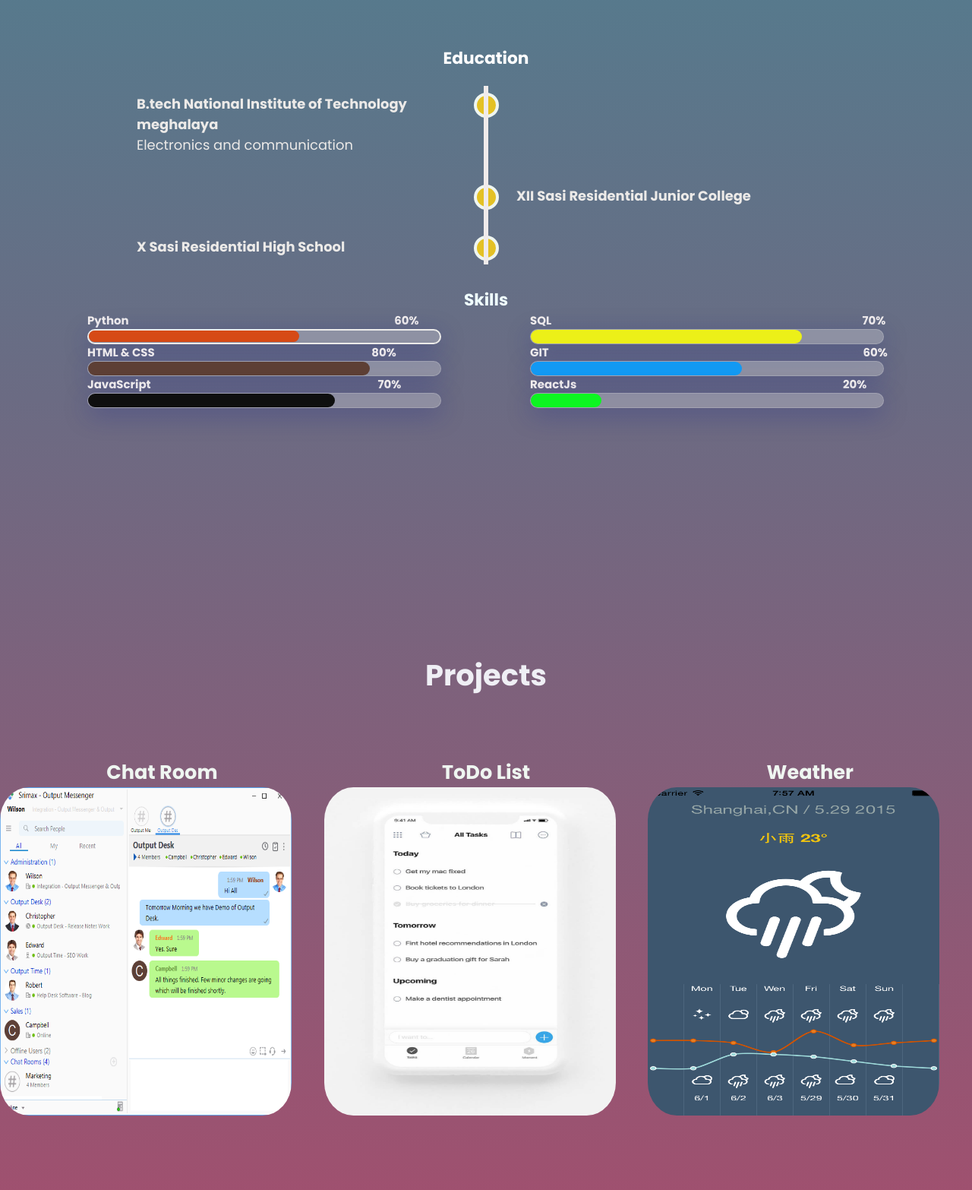
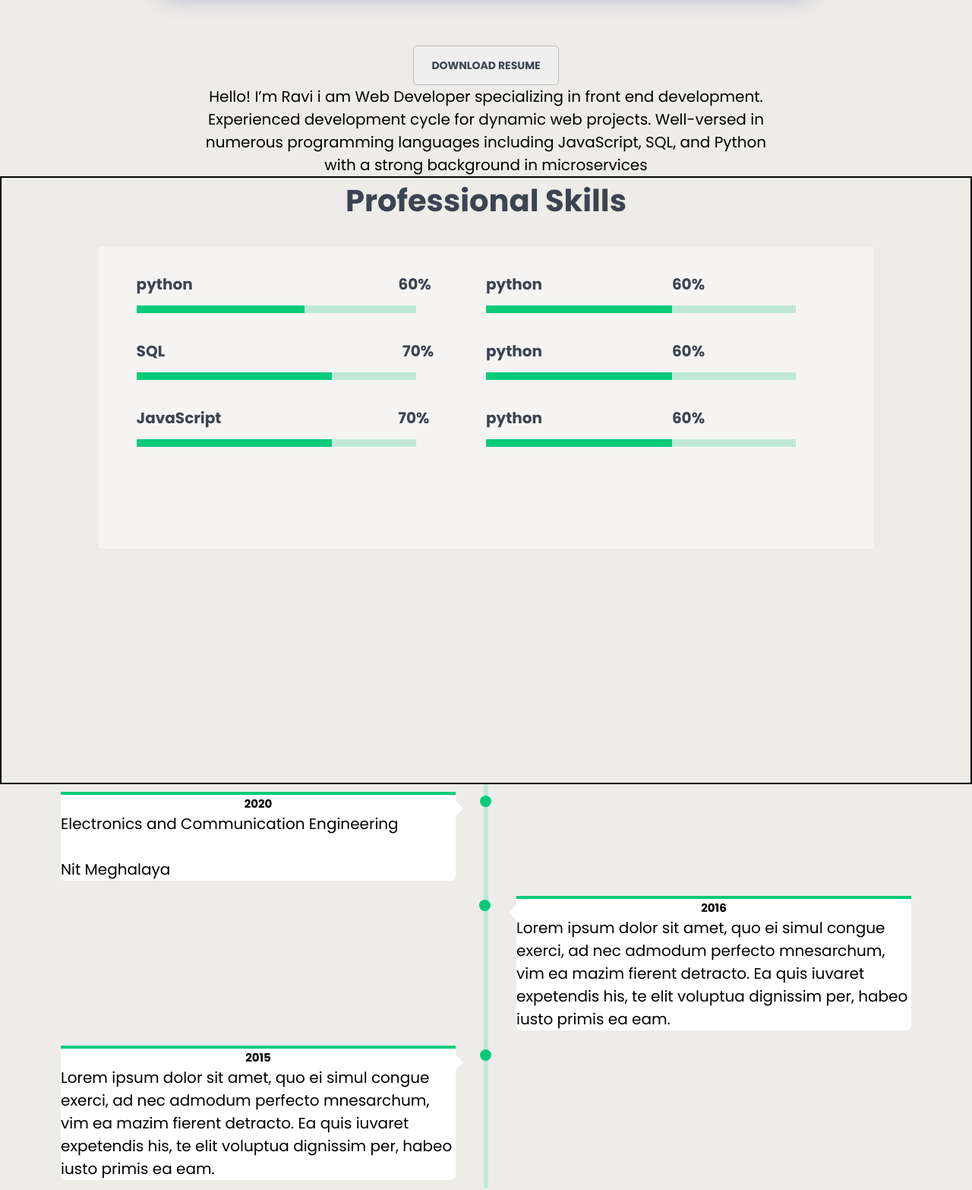
Before and after one commit to Monk19/about, a plain HTML site: page index.html in a window 1280 px wide. Shown: the part 740-2306 px from the top of the page at 76% size. Drawn offline with nearby package versions, Linux system fonts and the light colour scheme.

Commit message:
new format

```diff
--- a/index.html
+++ b/index.html
@@ -55,10 +55,12 @@
         <img src="./pictures/yo.png" class="mypic" />
         <div class="details">
           <div class="about">
-            Hello
+            <div class="yoloo">
+              <spam>Hello</spam>
+            </div>
             <h1>I'm Ravi</h1>
             <p>I am a webdeveloper</p>
-            <div style="height: 1px; width: 100%; background: honeydew"></div>
+            <div style="height: 1px; width: 100%; background: #dedede"></div>
           </div>
           <div class="tabs" style="margin-top: 5%">
             <table>
@@ -152,183 +154,141 @@
         </div>
       </div>
     </div>
+    <div>
+      <div class="cv">
+        <button>
+          <a href="./Chinta_Ravi Sanker.pdf" download
+            ><h1>DOWNLOAD RESUME</h1></a
+          >
+        </button>
+      </div>
+      <div class="abut">
+        <p>
+          Hello! I’m Ravi i am Web Developer specializing in front end
+          development. Experienced development cycle for dynamic web projects.
+          Well-versed in numerous programming languages including JavaScript,
+          SQL, and Python with a strong background in microservices
+        </p>
+      </div>
+    </div>
+    <div class="skills">
+      <h4 class="ps" style="">Professional Skills</h4>
+      <div class="ski-box">
+        <div class="right-grid">
+          <div class="py">
+            <div class="lan-name">
+              <h6>python</h6>
+              <h6 class="percent" style="width:300px; text-align: right">
+                60%
+              </h6>
+            </div>
+            <div class="progress-bar">
+              <div class="progress"></div>
+            </div>
+          </div>
 
-    <div class="education" id="edu">
-      <h2 style="color: white; text-align: center; font-size: 1.7vw">
-        Education
-      </h2>
+          <div class="py">
+            <div class="lan-name">
+              <h6>SQL</h6>
+              <h6 class="percent" style="width:340px; text-align: right">
+                70%
+              </h6>
+            </div>
+            <div class="progress-bar">
+              <div class="progress" style="width:70%;"></div>
+            </div>
+          </div>
 
-      <div class="timeline">
-        <div
-          data-aos="fade-left"
-          data-aos-anchor="#example-anchor"
-          data-aos-offset="1000"
-          data-aos-easing="ease-in-sine"
-        >
-          <div class="container left">
-            <div class="content">
-              <h2>B.tech National Institute of Technology meghalaya</h2>
-              <p class="branch">Electronics and communication</p>
+          <div class="py">
+            <div class="lan-name">
+              <h6>JavaScript</h6>
+              <h6 class="percent" style="width:260px; text-align: right">
+                70%
+              </h6>
+            </div>
+            <div class="progress-bar">
+              <div class="progress" style="width:70%;"></div>
             </div>
           </div>
         </div>
-        <div
-          data-aos="fade-right"
-          data-aos-offset="200"
-          data-aos-easing="ease-in-sine"
-        >
-          <div class="container right">
-            <div class="content">
-              <h2>XII Sasi Residential Junior College</h2>
+        <div class="left-grid">
+           <div class="py">
+            <div class="lan-name">
+              <h6>python</h6>
+              <h6 class="percent" style="width:200px; text-align: right">
+                60%
+              </h6>
+            </div>
+            <div class="progress-bar">
+              <div class="progress"></div>
             </div>
           </div>
-        </div>
-        <div
-          data-aos="fade-left"
-          data-aos-anchor="#example-anchor"
-          data-aos-offset="1200"
-          data-aos-easing="ease-in-sine"
-        >
-          <div class="container left">
-            <div class="content">
-              <h2>X Sasi Residential High School</h2>
+          <div class="py">
+            <div class="lan-name">
+              <h6>python</h6>
+              <h6 class="percent" style="width:200px; text-align: right">
+                60%
+              </h6>
+            </div>
+            <div class="progress-bar">
+              <div class="progress"></div>
             </div>
           </div>
-        </div>
-      </div>
-
-      <h2
-        style="
-          text-align: center;
-          color: azure;
-          margin-top: 30px;
-          font-size: 1.7vw;
-        "
-        id="skills"
-      >
-        Skills
-      </h2>
-
-      <div class="skills">
-        <div data-aos="flip-left">
-          <div class="right-grid">
-            <div data-aos="fade-up" data-aos-duration="500">
-              <div class="language">
-                <div class="lan-name">
-                  <h3 style="display: inline-block">Python</h3>
-                  <h3
-                    style="display: inline-block; text-align: right; width: 65%"
-                  >
-                    60%
-                  </h3>
-                </div>
-                <div class="progress-bar py">
-                  <div class="progress"></div>
-                </div>
-              </div>
+          <div class="py">
+            <div class="lan-name">
+              <h6>python</h6>
+              <h6 class="percent" style="width:200px; text-align: right">
+                60%
+              </h6>
             </div>
-            <div data-aos="fade-up" data-aos-duration="2000">
-              <div class="language">
-                <div class="lan-name">
-                  <h3 style="display: inline-block">HTML & CSS</h3>
-                  <h3
-                    style="display: inline-block; text-align: right; width: 54%"
-                  >
-                    80%
-                  </h3>
-                </div>
-                <div class="progress-bar html">
-                  <div class="progress"></div>
-                </div>
-              </div>
-            </div>
-            <div data-aos="fade-up" data-aos-duration="3000">
-              <div class="language">
-                <div class="lan-name">
-                  <h3 style="display: inline-block">JavaScript</h3>
-                  <h3
-                    style="display: inline-block; text-align: right; width: 56%"
-                  >
-                    70%
-                  </h3>
-                </div>
-                <div class="progress-bar js">
-                  <div class="progress"></div>
-                </div>
-              </div>
-            </div>
-          </div>
-        </div>
-        <div data-aos="flip-right">
-          <div class="left-grid">
-            <div data-aos="fade-up" data-aos-duration="500">
-              <div class="language">
-                <div class="lan-name">
-                  <h3 style="display: inline-block">SQL</h3>
-                  <h3
-                    style="display: inline-block; text-align: right; width: 75%"
-                  >
-                    70%
-                  </h3>
-                </div>
-                <div class="progress-bar sql">
-                  <div class="progress"></div>
-                </div>
-              </div>
-            </div>
-            <div data-aos="fade-up" data-aos-duration="2000">
-              <div class="language">
-                <div class="lan-name">
-                  <h3 style="display: inline-block">GIT</h3>
-                  <h3
-                    style="display: inline-block; text-align: right; width: 76%"
-                  >
-                    60%
-                  </h3>
-                </div>
-                <div class="progress-bar git">
-                  <div class="progress"></div>
-                </div>
-              </div>
-            </div>
-            <div data-aos="fade-up" data-aos-duration="3000">
-              <div class="language">
-                <div class="lan-name">
-                  <h3 style="display: inline-block">ReactJs</h3>
-                  <h3
-                    style="display: inline-block; text-align: right; width: 65%"
-                  >
-                    20%
-                  </h3>
-                </div>
-                <div class="progress-bar react">
-                  <div class="progress"></div>
-                </div>
-              </div>
+            <div class="progress-bar">
+              <div class="progress"></div>
             </div>
           </div>
         </div>
       </div>
     </div>
-    <h2 class="Sleep" style="text-align: center">Projects</h2>
-    <div class="projects" id="pro-exp">
-      <div class="pros">
-        <h3>Chat Room</h3>
-        <img src="./pictures/outputmessenger_chatroom.png" alt="" />
+
+    <!-- TimeLine Start  -->
+    <div class="timeline">
+      <div class="container left">
+        <div class="content">
+          <div class="time-top-band"></div>
+          <h2>2020</h2>
+          <p>
+            Electronics and Communication Engineering
+            <br />
+            <br />
+            Nit Meghalaya
+          </p>
+        </div>
       </div>
-      <div class="pros">
-        <h3>ToDo List</h3>
-        <img src="./pictures/main-image@2x.jpg" alt="" />
+      <div class="container right">
+        <div class="content">
+          <div class="time-top-band"></div>
+          <h2>2016</h2>
+          <p>
+            Lorem ipsum dolor sit amet, quo ei simul congue exerci, ad nec
+            admodum perfecto mnesarchum, vim ea mazim fierent detracto. Ea quis
+            iuvaret expetendis his, te elit voluptua dignissim per, habeo iusto
+            primis ea eam.
+          </p>
+        </div>
       </div>
-      <div class="pros">
-        <h3>Weather </h3>
-        <img src="./pictures/App Screen Shot.png" alt="" />
+      <div class="container left">
+        <div class="content">
+          <div class="time-top-band"></div>
+          <h2>2015</h2>
+          <p>
+            Lorem ipsum dolor sit amet, quo ei simul congue exerci, ad nec
+            admodum perfecto mnesarchum, vim ea mazim fierent detracto. Ea quis
+            iuvaret expetendis his, te elit voluptua dignissim per, habeo iusto
+            primis ea eam.
+          </p>
+        </div>
       </div>
     </div>
-    <footer>
-      <h5 style="text-align: center;">MonkEy Makes<spam><sup>&#169;</sup></h5></spam>
-      <!-- <a href="#top" style="text-align:right;color: wheat;margin-left:40vw;">Top</a> -->
-    </footer>
+    <!-- TimeLine End -->
 
     <script>
       AOS.init();
--- a/styles/style.css
+++ b/styles/style.css
@@ -4,27 +4,21 @@
   padding: 0;
   box-sizing: border-box;
   font-family: "Poppins", sans-serif;
+  --gree: #07cb79;
+  --he: #3d4451;
+  --ti: #c0e8d7;
+  --cb:#f5f4f2;
 }
 html,
 body {
   font-size: 52.5px;
-  /* background-color: rgb(170, 202, 233); */
-  background: #aa4b6b; /* fallback for old browsers */
-  background: -webkit-linear-gradient(
-    to bottom,
-    #3b8d99,
-    #6b6b83,
-    #aa4b6b
-  ); /* Chrome 10-25, Safari 5.1-6 */
-  background: linear-gradient(
-    to bottom,
-    #3b8d99,
-    #6b6b83,
-    #aa4b6b
-  ); /* W3C, IE 10+/ Edge, Firefox 16+, Chrome 26+, Opera 12+, Safari 7+ */
+  background: rgb(238, 236, 232); /* fallback for old browsers */
 
   /* height: 100vh; */
   scroll-behavior: smooth;
+}
+p {
+  font-size: 20px;
 }
 /*Nav Bar Styling*/
 div.top-header {
@@ -37,7 +31,7 @@ div.top-header {
   align-items: center;
   /* font-size:10vw; */
   position: fixed;
-  z-index:3;
+  z-index: 3;
 }
 div.nav-container {
   padding: 3px;
@@ -46,7 +40,7 @@ div.nav-container {
 
 /* ----- */
 div.nav-container > a {
-  color: rgb(240, 219, 224);
+  color: #c0c2c6;
   font-size: 40%;
   font-weight: 500;
   text-decoration: none;
@@ -58,15 +52,16 @@ div.nav-container > a {
 .on-mouseover {
   visibility: hidden;
   width: 0%;
-  background: rgb(24, 5, 41);
+  background: #07cb79;
   height: 2px;
-  transition: width 1s, height 2s;
+  transition: width 0.5s, height 1s;
 }
 a:hover + div.on-mouseover {
   visibility: visible;
   width: 100%;
-  height: 3px;
+  height: 2px;
 }
+
 div.cv-button {
   margin: auto;
   height: 10%;
@@ -92,12 +87,12 @@ div.cv-button {
   /* box-shadow: 0px 10px 20px rgb(198, 224, 241); */
   display: grid;
   grid-template-columns: 200px 1fr 1fr 2fr;
-  grid-template-rows: 1fr 100px;
+  grid-template-rows: 1fr 80px;
   height: 90%;
   width: 70%;
-
   border-radius: 30%;
   margin: auto;
+  margin-top: 30px;
   background: rgba(255, 255, 255, 0.4);
   box-shadow: 0 8px 32px 0 rgba(31, 38, 135, 0.37);
   backdrop-filter: blur(4px);
@@ -105,6 +100,14 @@ div.cv-button {
   border-radius: 10px;
   border: 1px solid rgba(255, 255, 255, 0.18);
 }
+.yoloo {
+  font-size: 30%;
+  background-color: var(--gree);
+  color: white;
+  width: 10%;
+  text-align: center;
+}
+
 img {
   grid-column: 1/3;
   /* background:rgb(172, 206, 240); */
@@ -117,11 +120,13 @@ img {
   grid-column: 3/5;
   display: flex;
   flex-direction: column;
-  /* background-color: slateblue; */
 }
 .about > h1 {
   font-size: 60px;
-  color: rgb(244, 243, 245);
+  color: #3d4451;
+}
+.about {
+  margin-top: 8vh;
 }
 .about p {
   font-size: 1.5vw;
@@ -131,7 +136,7 @@ td {
   font-size: 15px;
 }
 td {
-  color: rgb(235, 240, 240);
+  color: #a5a8ae;
 }
 
 .botcon {
@@ -140,6 +145,7 @@ td {
   flex-direction: row;
   justify-content: center;
   gap: 3vw;
+  background-color: var(--gree);
 }
 .botcon a {
   text-decoration: none;
@@ -151,143 +157,189 @@ td {
   /* border-radius: 1000%; */
   color: white;
 }
+.botcon > div {
+  margin-top: 10px;
+}
 .botcon i:hover {
   color: rgb(136, 58, 48);
   /* box-shadow:0px 10px 20px rgb(10, 10, 41); */
 }
 
-.education {
+.cv {
+  margin: auto;
+  height: 30%;
+  width: 30%;
+  font-size: 20px;
+  text-align: center;
+}
+.cv a {
+  height: 100%;
+  text-decoration: none;
+  color: var(--he);
+  font-size: 7px;
+}
+button {
+  height: 100%;
+  width: 50%;
+  line-height: 50px;
+  border: 1px solid rgb(194, 189, 189);
+  border-radius: 5px;
+}
+button:hover {
+  box-shadow: 0px 10px 10px rgb(153, 148, 148);
+}
+div.abut {
+  position: relative;
+  margin-top: 500px;
+  margin: auto;
+  width: 60%;
+  text-align: center;
+}
+/* Skills */
+.skills {
   height: 100vh;
-  width: 100%;
-  font-size: 2vw;
-  color: rgb(12, 12, 11);
+  border:2px solid black;
 }
+.ski-box{
+
+  margin: auto;
+  height:50%;
+  width:80%;
+  display: grid;
+  grid-template-columns:1fr 1fr;
+  margin-top: 30px;
+  /* border:2px solid black; */
+  background:#f5f4f2;
+  justify-content: center;
+}
+/*1st skill */
+div.progress-bar {
+  /* background:black; */
+  height: 10px;
+  width: 80%;
+  background: var(--ti);
+}
+div.right-grid{
+  margin-left:50px;
+}
+div.progress {
+  background: var(--gree);
+  height: 100%;
+  width: 60%;
+}
+div.py h6{
+  display: inline-block;
+  font-size:20px;
+  color:var(--he);
+}
+h4.ps{
+  text-align: center;
+  color:var(--he);
+  font-size:40px;
+}
+
+/* SKill end */
 /* TimeLine */
-/* .time {
-  height: 80vh;
-  padding-top: 100px;
-} */
+/* The actual timeline (the vertical ruler) */
 .timeline {
   position: relative;
-  max-width: 1000px;
+  max-width: 1200px;
   margin: 0 auto;
 }
 
-p.branch,
-div.content > h2 {
-  color: rgb(236, 234, 232);
-  font-size: 70%;
-}
+/* The actual timeline (the vertical ruler) */
 .timeline::after {
   content: "";
   position: absolute;
   width: 6px;
-  background-color: rgb(240, 235, 235);
+  background-color: var(--ti);
   top: 0;
   bottom: 0;
   left: 50%;
   margin-left: -3px;
-  z-index: 1;
 }
+
+/* Container around content */
 .container {
-  height: 100%;
-  padding: 15px;
+  padding: 10px 40px;
   position: relative;
   background-color: inherit;
-  padding: 10px 40px;
   width: 50%;
-  margin-top: 20px;
-  /* border: 2px solid or; */
-  /* background-color: rgb(77, 207, 240); */
+  font-size: 20px;
 }
 
-/* Creating circle */
+/* The circles on the timeline */
 .container::after {
   content: "";
   position: absolute;
-  width: 25px;
-  height: 25px;
-  right: -17px;
-  background-color: rgb(228, 193, 37);
-  border: 4px solid #eff6f1;
-  top: 9px;
+  width: 15px;
+  height: 15px;
+  right: -7px;
+  background-color: var(--gree);
+  top: 15px;
   border-radius: 50%;
-  z-index: 12;
+  z-index: 1;
 }
-/* left placement */
+
+/* Place the container to the left */
 .left {
   left: 0;
 }
+
+/* Place the container to the right */
 .right {
   left: 50%;
 }
+
+/* Add arrows to the left container (pointing right) */
+.left::before {
+  content: " ";
+  height: 0;
+  position: absolute;
+  top: 22px;
+  width: 0;
+  z-index: 1;
+  right: 30px;
+  border: medium solid white;
+  border-width: 10px 0 10px 10px;
+  border-color: transparent transparent transparent white;
+}
+
+/* Add arrows to the right container (pointing left) */
+.right::before {
+  content: " ";
+  height: 0;
+  position: absolute;
+  top: 22px;
+  width: 0;
+  z-index: 1;
+  left: 30px;
+  border: medium solid white;
+  border-width: 10px 10px 10px 0;
+  border-color: transparent white transparent transparent;
+}
+
+/* Fix the circle for containers on the right side */
 .right::after {
-  left: -16px;
+  left: -9px;
 }
-/* SKills -grid */
-.skills {
-  display: grid;
-  grid-template-columns: repeat(2, 1fr);
-  /* min-height: 50vh; */
-  margin-left: 9vw;
+.time-top-band {
+  background: var(--gree);
+  height: 4px;
+  width: 100%;
+}
+.time-top-band + h2 {
+  font-size: 15px;
+  text-align: center;
+}
+/* The actual content */
+.content {
+  /* padding: 20px 30px; */
+  background-color: white;
+  position: relative;
+  border-radius: 6px;
+}
 
-  grid-gap: space-around;
-}
-.progress-bar {
-  border: 2px solid rgba(237, 238, 240, 0.966);
-  height: 20px;
-  width: 80%;
-  border-radius: 20px;
-  background: rgba( 255, 255, 255, 0.25 );
-box-shadow: 0 8px 32px 0 rgba( 31, 38, 135, 0.37 );
-backdrop-filter: blur( 4px );
--webkit-backdrop-filter: blur( 4px );
-border-radius: 10px;
-border: 1px solid rgba( 255, 255, 255, 0.18 );
-  padding: 0.1px;
-}
-.progress {
-  background-color: rgb(243, 239, 239);
-  height: 18px;
-  border-radius: 20px;
-  width: 40%;
-}
-div.py {
-  border: 2px solid rgba(241, 240, 237, 0.966);
-  height: 20px;
-  width: 80%;
-  border-radius: 20px;
-}
-div.py > div {
-  background-color: rgb(214, 74, 22);
-  height: 15px;
-  border-radius: 20px;
-  width: 60%;
-}
-div.html > div {
-  background-color: rgb(93, 63, 53);
-  width: 80%;
-}
-div.sql > div {
-  background-color: rgb(236, 240, 24);
-  width: 77%;
-}
-div.git > div {
-  background-color: rgb(18, 153, 243);
-  width: 60%;
-}
-div.js > div {
-  background-color: rgb(15, 15, 15);
-  width: 70%;
-}
-div.react > div {
-  background-color: rgb(13, 245, 33);
-  width: 20%;
-}
-div.lan-name {
-  color: rgb(245, 241, 240);
-  font-size: 1vw;
-}
 /*Props*/
 .projects {
   display: flex;
```
